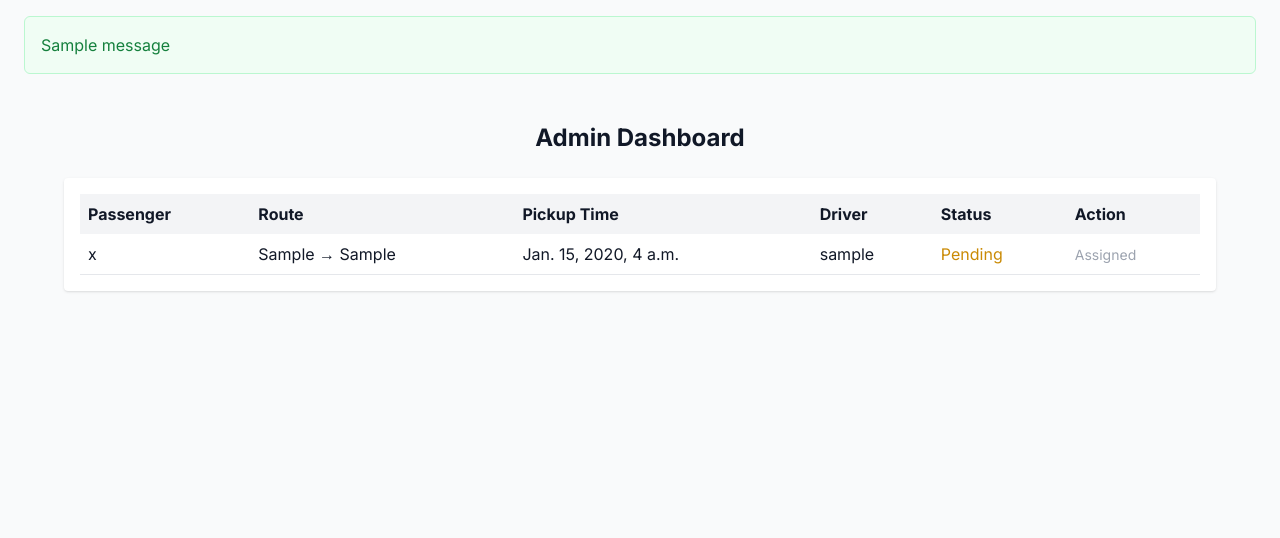
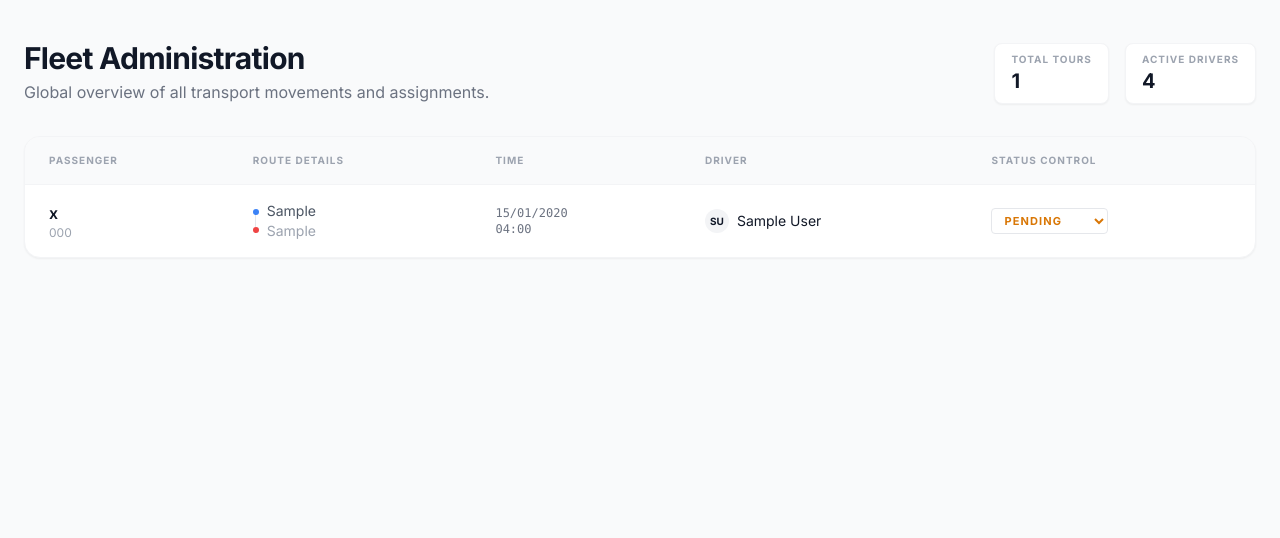
Before and after one commit to shazkhan2/django, a Django app: page /tours/admin-dashboard/ in a window 1280 px wide. Shown: the part 64-602 px from the top of the page. Run offline with Django 5.2, Linux system fonts and the light colour scheme; a user stored in the database is signed in; tables that the repository leaves empty hold one stand-in row (values such as "Sample post"); one stand-in notice (Sample message) is shown; style sheets or scripts are compiled from the project's sources; some libraries are stand-ins or nearby versions.

Commit message:
messages changed to toast notifications

```diff
--- a/templates/base.html
+++ b/templates/base.html
@@ -33,13 +33,40 @@
     </nav>
 
     {% if messages %}
-    <div class="max-w-7xl mx-auto w-full px-6 mt-4">
+    <div id="messages-container" class="fixed top-20 right-6 z-[60] w-full max-w-sm">
         {% for message in messages %}
-        <div class="p-4 rounded-md mb-4 {% if message.tags == 'success' %}bg-green-50 text-green-700 border border-green-200{% else %}bg-red-50 text-red-700 border border-red-200{% endif %}">
-            {{ message }}
+        <div class="message-toast transform transition-all duration-500 ease-in-out p-4 rounded-xl shadow-lg mb-4 flex items-center justify-between border {% if message.tags == 'success' %}bg-white border-green-100 text-green-800 shadow-green-100/50{% else %}bg-white border-red-100 text-red-800 shadow-red-100/50{% endif %}">
+            <div class="flex items-center gap-3">
+                {% if message.tags == 'success' %}
+                <div class="bg-green-100 p-1 rounded-full">
+                    <svg class="w-4 h-4 text-green-600" fill="none" stroke="currentColor" viewBox="0 0 24 24"><path stroke-linecap="round" stroke-linejoin="round" stroke-width="2" d="M5 13l4 4L19 7"></path></svg>
+                </div>
+                {% else %}
+                <div class="bg-red-100 p-1 rounded-full">
+                    <svg class="w-4 h-4 text-red-600" fill="none" stroke="currentColor" viewBox="0 0 24 24"><path stroke-linecap="round" stroke-linejoin="round" stroke-width="2" d="M6 18L18 6M6 6l12 12"></path></svg>
+                </div>
+                {% endif %}
+                <span class="text-sm font-medium">{{ message }}</span>
+            </div>
+            <button onclick="this.parentElement.remove()" class="text-gray-400 hover:text-black transition-colors">
+                <svg class="w-4 h-4" fill="none" stroke="currentColor" viewBox="0 0 24 24"><path stroke-linecap="round" stroke-linejoin="round" stroke-width="2" d="M6 18L18 6M6 6l12 12"></path></svg>
+            </button>
         </div>
         {% endfor %}
     </div>
+
+    <script>
+        document.addEventListener('DOMContentLoaded', () => {
+            const messages = document.querySelectorAll('.message-toast');
+            messages.forEach((msg, index) => {
+                setTimeout(() => {
+                    msg.style.opacity = '0';
+                    msg.style.transform = 'translateX(20px)';
+                    setTimeout(() => msg.remove(), 500);
+                }, 4000 + (index * 500));
+            });
+        });
+    </script>
     {% endif %}
 
     <main class="flex-grow">
--- a/tours/templates/tours/admin_dashboard.html
+++ b/tours/templates/tours/admin_dashboard.html
@@ -1,90 +1,95 @@
 {% extends "base.html" %}
 
 {% block content %}
+<div class="max-w-7xl mx-auto py-10 px-6">
+    <div class="flex justify-between items-end mb-8">
+        <div>
+            <h1 class="text-3xl font-bold tracking-tight">Fleet Administration</h1>
+            <p class="text-gray-500 mt-1">Global overview of all transport movements and assignments.</p>
+        </div>
+        <div class="flex gap-4">
+            <div class="bg-white px-4 py-2 rounded-lg border border-gray-100 shadow-sm">
+                <span class="text-[10px] font-bold uppercase tracking-widest text-gray-400 block">Total Tours</span>
+                <span class="text-xl font-bold">{{ tours.count }}</span>
+            </div>
+            <div class="bg-white px-4 py-2 rounded-lg border border-gray-100 shadow-sm">
+                <span class="text-[10px] font-bold uppercase tracking-widest text-gray-400 block">Active Drivers</span>
+                <span class="text-xl font-bold">{{ drivers_count|default:"4" }}</span>
+            </div>
+        </div>
+    </div>
 
-<div class="max-w-6xl mx-auto mt-8">
-
-  <h1 class="text-2xl font-bold mb-6 text-center">Admin Dashboard</h1>
-
-  <div class="bg-white shadow rounded p-4">
-
-    {% if tours %}
-
-      <table class="w-full border-collapse">
+    <!-- Tours Table -->
+    <div class="bg-white rounded-2xl shadow-sm border border-gray-100 overflow-hidden">
+        <div class="overflow-x-auto">
+            <table class="w-full text-left border-collapse">
                 <thead>
-          <tr class="bg-gray-100 text-left">
-            <th class="p-2">Passenger</th>
-            <th class="p-2">Route</th>
-            <th class="p-2">Pickup Time</th>
-            <th class="p-2">Driver</th>
-            <th class="p-2">Status</th>
-            <th class="p-2">Action</th>
+                    <tr class="bg-gray-50 border-b border-gray-100">
+                        <th class="px-6 py-4 text-[10px] font-bold uppercase tracking-widest text-gray-400">Passenger</th>
+                        <th class="px-6 py-4 text-[10px] font-bold uppercase tracking-widest text-gray-400">Route Details</th>
+                        <th class="px-6 py-4 text-[10px] font-bold uppercase tracking-widest text-gray-400">Time</th>
+                        <th class="px-6 py-4 text-[10px] font-bold uppercase tracking-widest text-gray-400">Driver</th>
+                        <th class="px-6 py-4 text-[10px] font-bold uppercase tracking-widest text-gray-400">Status Control</th>
                     </tr>
                 </thead>
-
-        <tbody>
+                <tbody class="divide-y divide-gray-100">
                     {% for tour in tours %}
-          <tr class="border-b">
-
-            <!-- Passenger -->
-            <td class="p-2">
-              {{ tour.passenger_name }}
+                    <tr class="hover:bg-gray-50/50 transition-colors">
+                        <td class="px-6 py-4">
+                            <div class="flex flex-col">
+                                <span class="font-semibold text-gray-900">{{ tour.passenger_name }}</span>
+                                <span class="text-xs text-gray-400">{{ tour.phone_number }}</span>
+                            </div>
                         </td>
-
-            <!-- Route -->
-            <td class="p-2">
-              {{ tour.pickup_location }} → {{ tour.dropoff_location }}
+                        <td class="px-6 py-4">
+                            <div class="flex items-center gap-2 text-sm">
+                                <div class="flex flex-col items-center">
+                                    <div class="w-1.5 h-1.5 rounded-full bg-blue-500"></div>
+                                    <div class="w-px h-3 bg-gray-200"></div>
+                                    <div class="w-1.5 h-1.5 rounded-full bg-red-500"></div>
+                                </div>
+                                <div class="flex flex-col">
+                                    <span class="text-gray-600 truncate max-w-[150px]">{{ tour.pickup_location }}</span>
+                                    <span class="text-gray-400 truncate max-w-[150px]">{{ tour.dropoff_location }}</span>
+                                </div>
+                            </div>
                         </td>
-
-            <!-- Pickup -->
-            <td class="p-2">
-              {{ tour.pickup_time }}
+                        <td class="px-6 py-4 font-mono text-xs text-gray-500">
+                            {{ tour.pickup_time|date:"d/m/Y" }}<br>
+                            {{ tour.pickup_time|time:"H:i" }}
                         </td>
-
-            <!-- Driver -->
-            <td class="p-2">
+                        <td class="px-6 py-4 text-sm">
                             {% if tour.driver %}
-                {{ tour.driver.username }}
+                            <div class="flex items-center gap-2">
+                                <span class="w-6 h-6 rounded-full bg-gray-100 flex items-center justify-center text-[10px] font-bold">
+                                    {{ tour.driver.first_name|first }}{{ tour.driver.last_name|first }}
+                                </span>
+                                <span>{{ tour.driver.get_full_name }}</span>
+                            </div>
                             {% else %}
-                <span class="text-gray-400">Unassigned</span>
+                            <a href="{% url 'tours:assign_driver' tour.id %}" class="text-blue-600 hover:underline font-medium text-xs">Assign Driver</a>
                             {% endif %}
                         </td>
-
-            <!-- Status -->
-            <td class="p-2">
-              <span class="
-                {% if tour.status == 'pending' %} text-yellow-600
-                {% elif tour.status == 'assigned' %} text-blue-600
-                {% elif tour.status == 'completed' %} text-green-600
-                {% endif %}
-              ">
-                {{ tour.status|capfirst }}
-              </span>
+                        <td class="px-6 py-4">
+                            <form action="{% url 'tours:update_tour_status' tour.id %}" method="post" class="flex items-center gap-2">
+                                {% csrf_token %}
+                                <select name="status" onchange="this.form.submit()" class="text-[11px] font-bold uppercase tracking-widest border border-gray-200 rounded px-2 py-1 bg-white focus:ring-1 focus:ring-black focus:outline-none cursor-pointer
+                                    {% if tour.status == 'pending' %}text-amber-600 bg-amber-50{% elif tour.status == 'assigned' %}text-blue-600 bg-blue-50{% else %}text-green-600 bg-green-50{% endif %}">
+                                    <option value="pending" {% if tour.status == 'pending' %}selected{% endif %}>Pending</option>
+                                    <option value="assigned" {% if tour.status == 'assigned' %}selected{% endif %}>Assigned</option>
+                                    <option value="completed" {% if tour.status == 'completed' %}selected{% endif %}>Completed</option>
+                                </select>
+                            </form>
                         </td>
-
-            <!-- Action -->
-            <td class="p-2">
-              {% if not tour.driver %}
-                <a href="{% url 'tours:assign_driver' tour.id %}"
-                   class="bg-blue-500 hover:bg-blue-600 text-white px-3 py-1 rounded text-sm">
-                   Assign
-                </a>
-              {% else %}
-                <span class="text-gray-400 text-sm">Assigned</span>
-              {% endif %}
-            </td>
-
+                    </tr>
+                    {% empty %}
+                    <tr>
+                        <td colspan="5" class="px-6 py-12 text-center text-gray-400 italic">No tour entries found in the system.</td>
                     </tr>
                     {% endfor %}
                 </tbody>
             </table>
-
-    {% else %}
-      <p class="text-center text-gray-500">No tours available.</p>
-    {% endif %}
-
         </div>
-
     </div>
-
+</div>
 {% endblock %}
--- a/tours/urls.py
+++ b/tours/urls.py
@@ -10,5 +10,6 @@ urlpatterns = [
     path('admin-dashboard/', views.admin_dashboard, name='admin_dashboard'),
     path('create/', views.create_tour, name='create_tour'),
     path('assign/<int:tour_id>/', views.assign_driver, name='assign_driver'),
+    path('update-status/<int:tour_id>/', views.update_tour_status, name='update_tour_status'),
     path('driver/complete/<int:tour_id>/', views.complete_tour, name='complete_tour'),
 ]
--- a/tours/views.py
+++ b/tours/views.py
@@ -79,3 +79,21 @@ def complete_tour(request, tour_id):
         tour.status = 'completed'
         tour.save()
     return redirect('tours:driver_dashboard')
+
+@login_required
+@user_passes_test(is_admin, login_url='/')
+def delete_tour(request, tour_id):
+    tour = get_object_or_404(Tour, id=tour_id)
+    tour.delete()
+    return redirect('tours:admin_dashboard')
+
+@login_required
+@user_passes_test(is_admin, login_url='/')
+def update_tour_status(request, tour_id):
+    tour=get_object_or_404(Tour, id=tour_id)
+    if request.method=="POST":
+        new_status=request.POST.get('status')
+        if new_status in dict(Tour.STATUS_CHOICES):
+            tour.status=new_status
+            tour.save()
+    return redirect('tours:admin_dashboard')
--- a/users/urls.py
+++ b/users/urls.py
@@ -1,8 +1,7 @@
 from django.urls import path
 from . import views
 urlpatterns = [
-    path('', views.index, name='index'),
-    # path('login/', views.login_user, name='login_user'),
+    path('', views.login_user, name='index'),
     path('logout/', views.logout_user, name='logout_user'),
     path('register/', views.register_user, name='register_user'),
 
```
Also changed, not shown: users/templates/users/login.html (added, +41 -0 lines), users/views.py (+5 -17 lines). Lines whose indentation alone changed are shown as unchanged.
